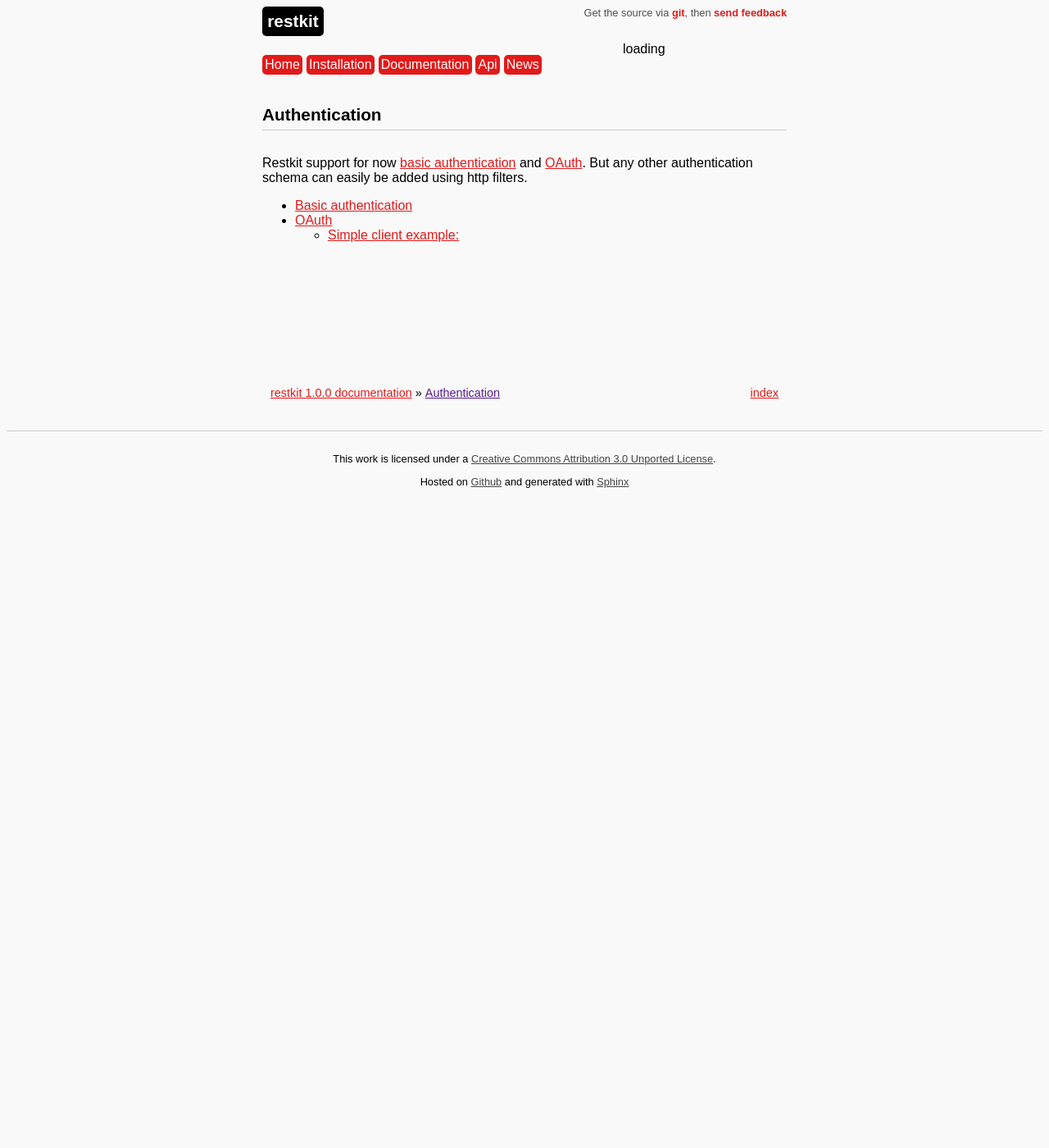
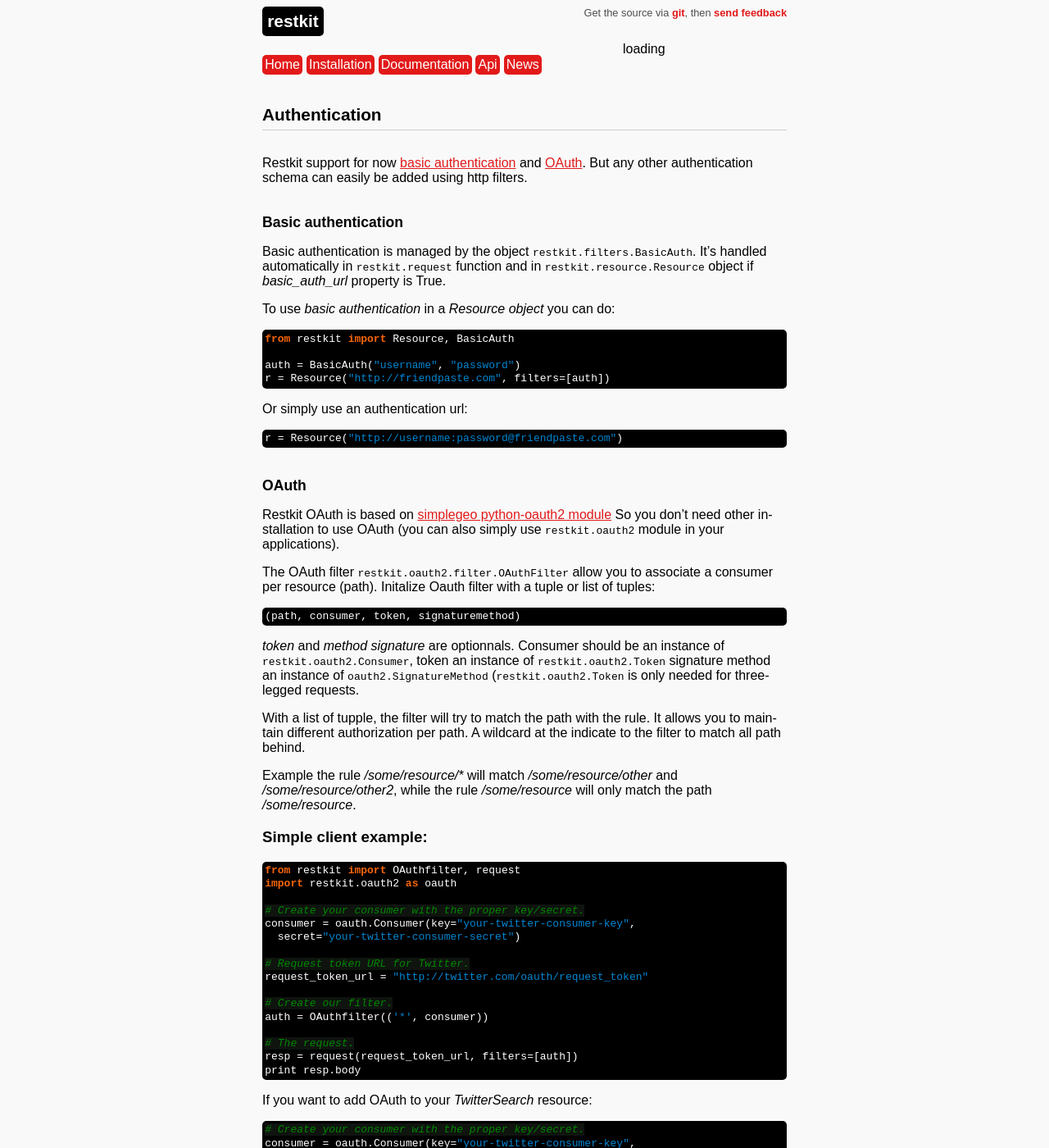
Before and after one commit to benoitc/restkit, a Sphinx documentation site: the page built from doc/doc/authentication.rst, in a window 1280 px wide and 1400 px high. Shown: the whole window at 82% size. Built offline with Sphinx 7.4.7, drawn with Linux system fonts in a browser that asks for light colours; comment, search, counter and statistics services are not loaded; some of the changed text lies outside the part shown.

Commit message:
1 page for auth

```diff
--- a/doc/_templates/layout.html
+++ b/doc/_templates/layout.html
@@ -56,3 +56,5 @@
     <p>Hosted on <a href="http://github.com/">Github</a> and generated with <a href="http://sphinx.pocoo.org/">Sphinx</a></p>
   </div>
 {% endblock %}
+
+{%- block relbar2 %}{% endblock %}
--- a/doc/doc/authentication.rst
+++ b/doc/doc/authentication.rst
@@ -4,11 +4,70 @@ Authentication
 Restkit support for now `basic authentication`_  and `OAuth`_. But any
 other authentication schema can easily be added using http filters.
 
-.. toctree::
-   :maxdepth: 2
+Basic authentication
+--------------------
 
-   basic_authentication
-   oauth
+Basic authentication is managed by the object :api:`restkit.filters.BasicAuth`. It's handled automatically in :api:`restkit.request` function and in :api:`restkit.resource.Resource` object if `basic_auth_url` property is True.
+
+To use `basic authentication` in a `Resource object` you can do::
+
+  from restkit import Resource, BasicAuth
+
+  auth = BasicAuth("username", "password")
+  r = Resource("http://friendpaste.com", filters=[auth])
+
+Or simply use an authentication url::
+
+  r = Resource("http://username:password@friendpaste.com")
+
+OAuth
+-----
+
+Restkit OAuth is based on `simplegeo python-oauth2 module <http://github.com/simplegeo/python-oauth2>`_ So you don't need other installation to use OAuth (you can also simply use :api:`restkit.oauth2` module in your applications).
+
+The OAuth filter :api:`restkit.oauth2.filter.OAuthFilter` allow you to associate a consumer per resource (path). Initalize Oauth filter with a tuple or list of tuples::
+
+          (path, consumer, token, signaturemethod)
+
+`token` and `method signature` are optionnals. Consumer should be an instance of :api:`restkit.oauth2.Consumer`, token an  instance of :api:`restkit.oauth2.Token`  signature method an instance of :api:`oauth2.SignatureMethod`  (:api:`restkit.oauth2.Token` is only needed for three-legged requests.
+
+With a list of tupple, the filter will try to match the path with the rule. It allows you to maintain different authorization per path. A wildcard at the indicate to the filter to match all path behind.
+
+Example the rule `/some/resource/*` will match `/some/resource/other` and `/some/resource/other2`, while the rule `/some/resource` will only match the path `/some/resource`.
+
+Simple client example:
+~~~~~~~~~~~~~~~~~~~~~~
+
+::
+
+  from restkit import OAuthfilter, request
+  import restkit.oauth2 as oauth
+
+  # Create your consumer with the proper key/secret.
+  consumer = oauth.Consumer(key="your-twitter-consumer-key",
+    secret="your-twitter-consumer-secret")
+
+  # Request token URL for Twitter.
+  request_token_url = "http://twitter.com/oauth/request_token"
+
+  # Create our filter.
+  auth = OAuthfilter(('*', consumer))
+
+  # The request.
+  resp = request(request_token_url, filters=[auth])
+  print resp.body
+
+
+If you want to add OAuth  to your `TwitterSearch` resource::
+
+  # Create your consumer with the proper key/secret.
+  consumer = oauth.Consumer(key="your-twitter-consumer-key",
+    secret="your-twitter-consumer-secret")
+
+  # Create our filter.
+  client = OAuthfilter(('*', consumer))
+
+  s = TwitterSearch(filters=[client])
 
 
 .. _basic authentication: http://www.ietf.org/rfc/rfc2617.txt
```
Also changed, not shown: doc/doc/basic_authentication.rst (deleted, +0 -17 lines), doc/doc/oauth.rst (deleted, +0 -50 lines).
